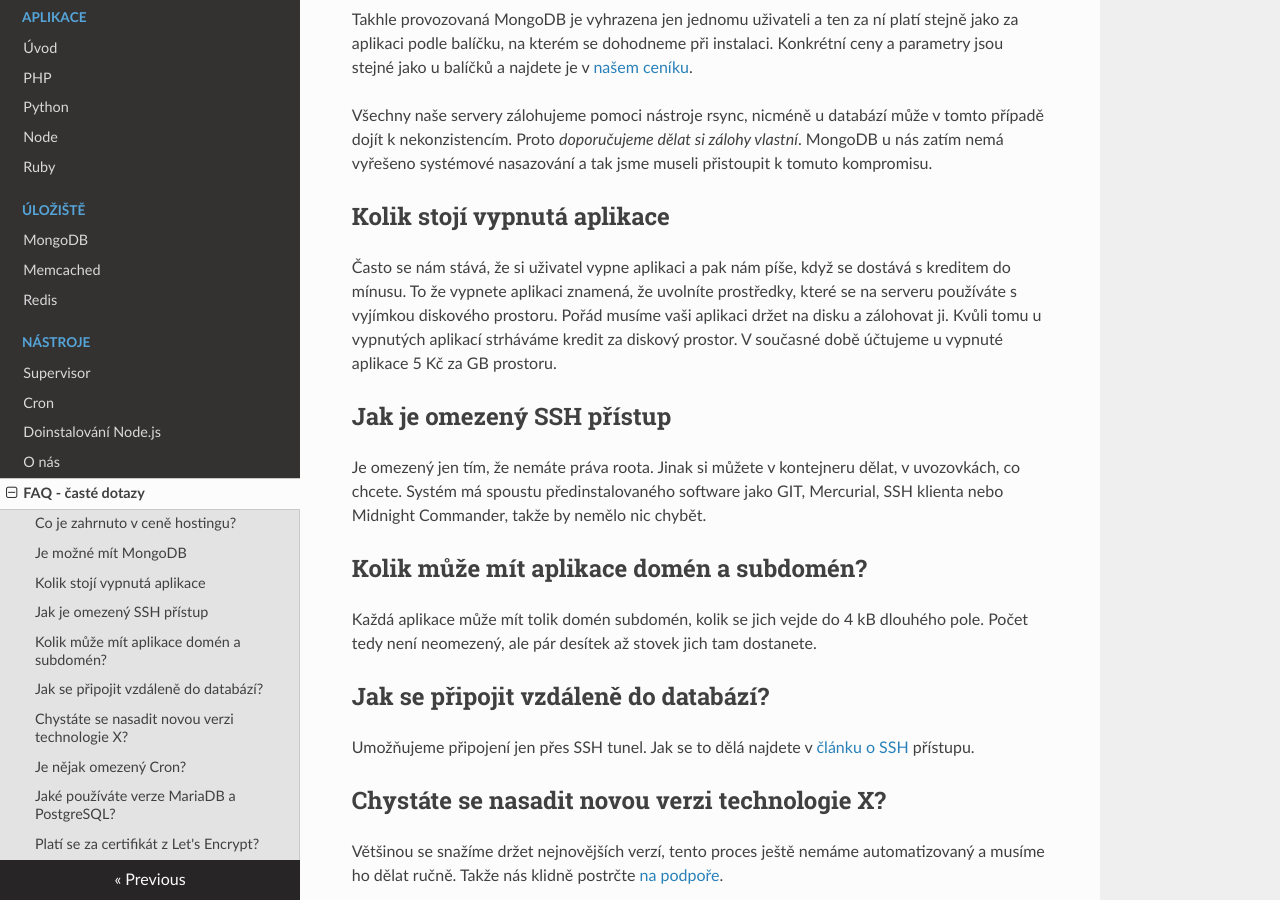
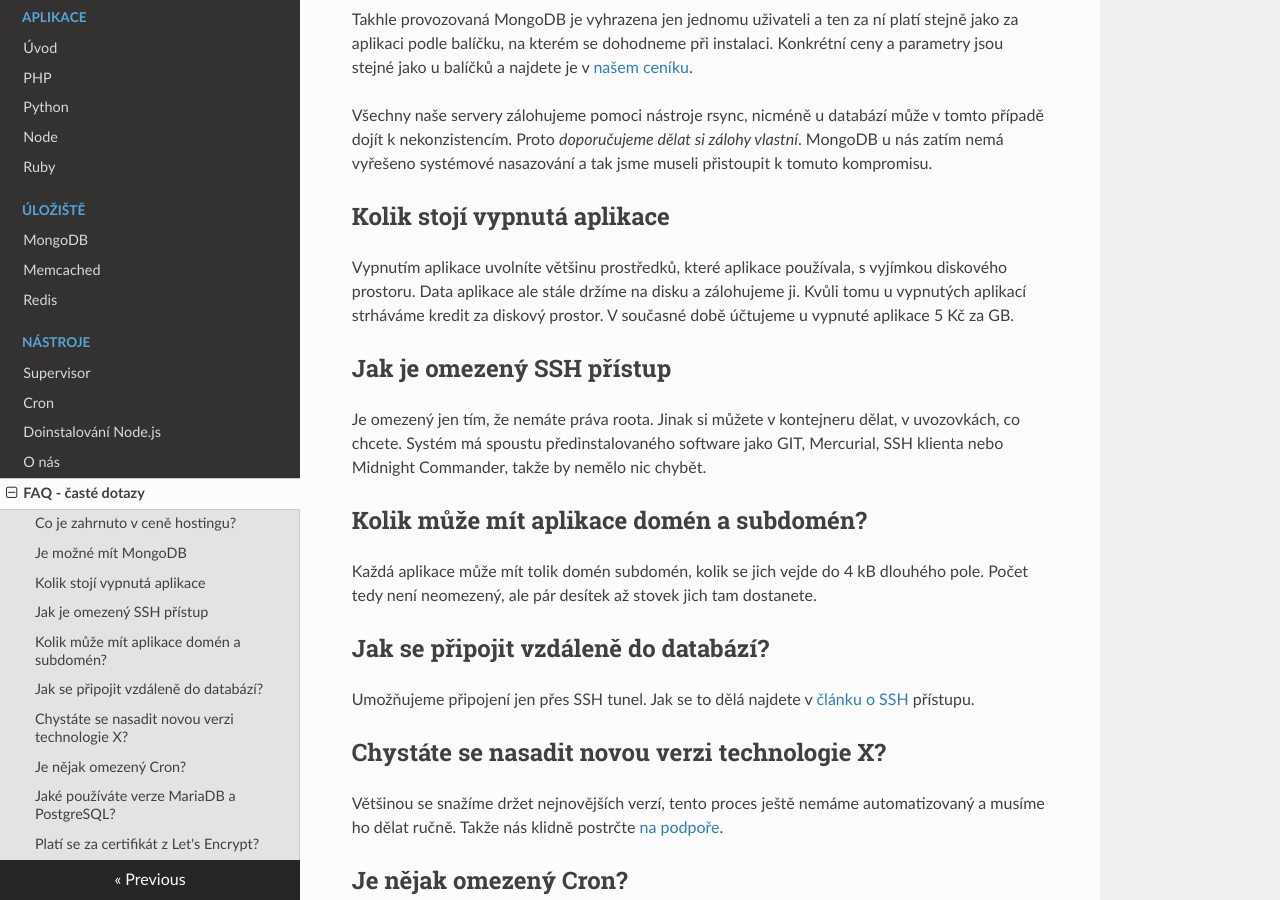
Before and after one commit to rosti-cz/rosti-docs, an MkDocs documentation site: the page built from docs/faq.md, in a window 1280 px wide and 900 px high, scrolled down 984 px. Built offline with MkDocs 1.6.1, drawn with Linux system fonts in a browser that asks for light colours; nearby versions of some CDN libraries; old or Windows-style settings are respelled for this version of MkDocs.

Commit message:
FAW update

```diff
--- a/docs/faq.md
+++ b/docs/faq.md
@@ -27,7 +27,7 @@ Všechny naše servery zálohujeme pomoci nástroje rsync, nicméně u databáz
 
 ## Kolik stojí vypnutá aplikace
 
-Často se nám stává, že si uživatel vypne aplikaci a pak nám píše, když se dostává s kreditem do mínusu. To že vypnete aplikaci znamená, že uvolníte prostředky, které se na serveru používáte s vyjímkou diskového prostoru. Pořád musíme vaši aplikaci držet na disku a zálohovat ji. Kvůli tomu u vypnutých aplikací strháváme kredit za diskový prostor. V současné době účtujeme u vypnuté aplikace 5 Kč za GB prostoru.
+Vypnutím aplikace uvolníte většinu prostředků, které aplikace používala, s vyjímkou diskového prostoru. Data aplikace ale stále držíme na disku a zálohujeme ji. Kvůli tomu u vypnutých aplikací strháváme kredit za diskový prostor. V současné době účtujeme u vypnuté aplikace 5 Kč za GB.
 
 ## Jak je omezený SSH přístup
 
```
